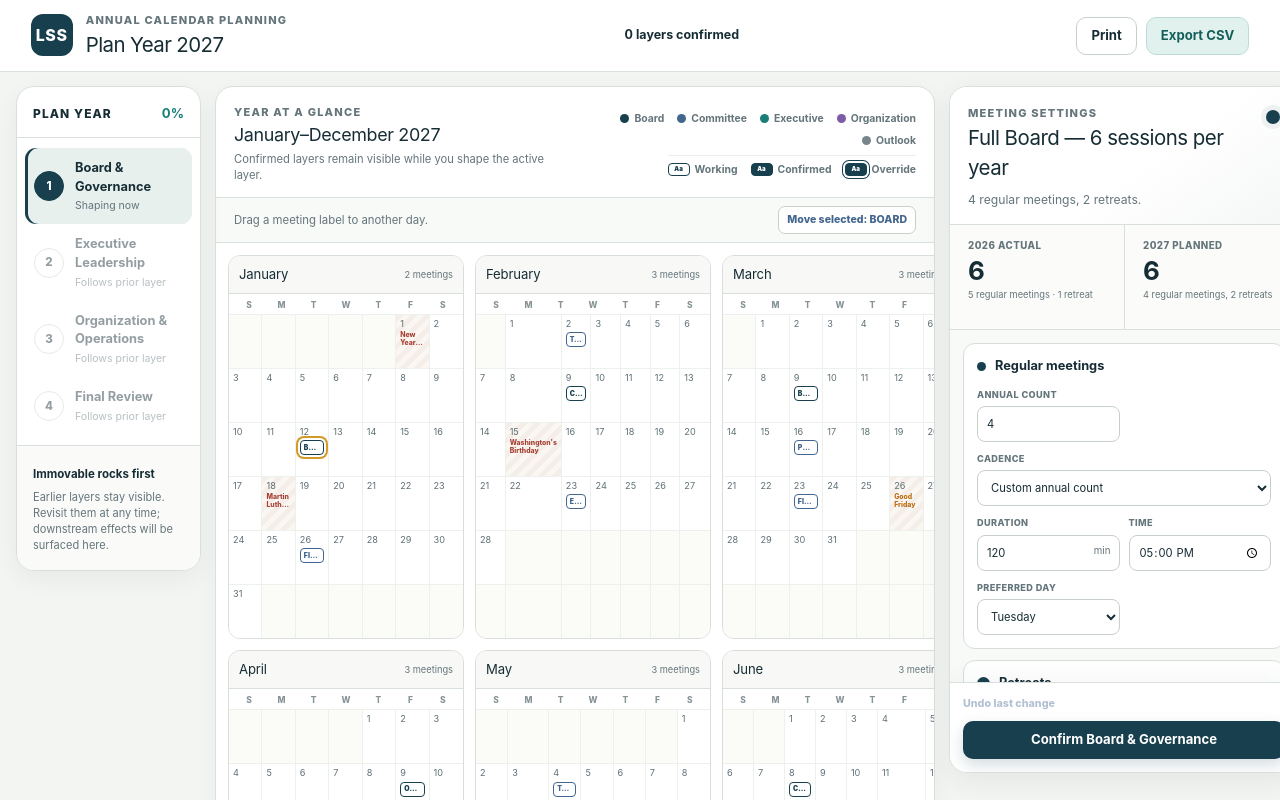
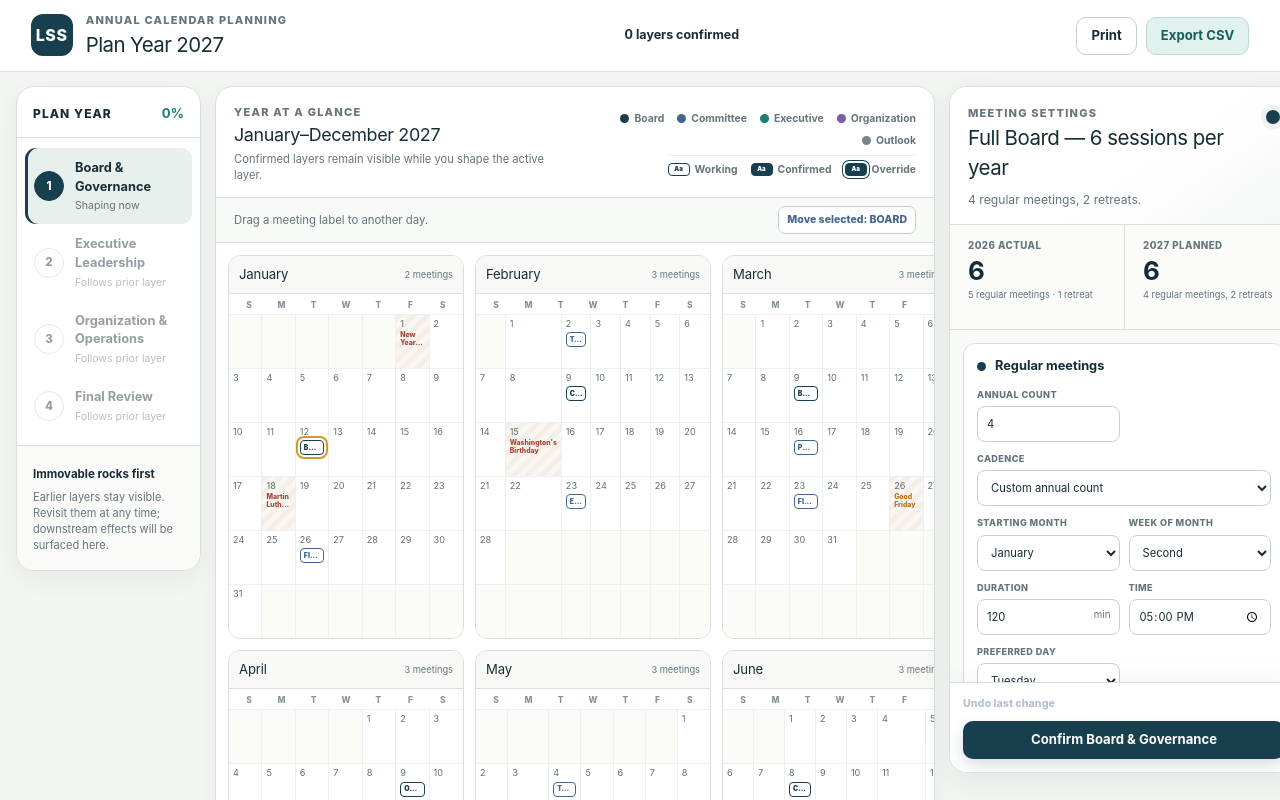
Before and after one commit to navira5/lss-executive-scheduling, a Next.js app: page / in a window 1280 px wide. Shown: the top 800 px of the page. Built offline with nearby package versions, Linux system fonts and the light colour scheme.

Commit message:
feat: expose complete recurrence pattern

```diff
--- a/app/CalendarPlanner.tsx
+++ b/app/CalendarPlanner.tsx
@@ -360,7 +360,7 @@ export function CalendarPlanner() {
             commitState(next);
             setCalendarMoveNotice({ valid: true, message: "Shared attendees updated for this meeting group." });
           }}
-          onScheduleChange={(templateId, patch: { cadencePreset?: CadencePreset; annualCount?: number }) => {
+          onScheduleChange={(templateId, patch: { cadencePreset?: CadencePreset; annualCount?: number; startMonth?: number; ordinal?: number }) => {
             commitState(updateTemplateSchedule(state, templateId, patch));
             setCalendarMoveNotice({ valid: true, message: "Calendar regenerated from the updated cadence." });
           }}
--- a/app/components/PlanningCockpit.tsx
+++ b/app/components/PlanningCockpit.tsx
@@ -27,6 +27,17 @@ const WEEKDAYS = [
   "Thursday",
   "Friday",
   "Saturday",
+];
+const MONTHS = [
+  "January", "February", "March", "April", "May", "June",
+  "July", "August", "September", "October", "November", "December",
+];
+const ORDINALS = [
+  { value: 1, label: "First" },
+  { value: 2, label: "Second" },
+  { value: 3, label: "Third" },
+  { value: 4, label: "Fourth" },
+  { value: -1, label: "Last" },
 ];
 
 const CADENCE_OPTIONS: Array<{ value: CadencePreset; label: string; count?: number }> = [
@@ -127,7 +138,12 @@ interface PlanningCockpitProps {
   onSharedAttendeesChange: (templateIds: string[], attendees: string[]) => void;
   onScheduleChange: (
     templateId: string,
-    patch: { cadencePreset?: CadencePreset; annualCount?: number },
+    patch: {
+      cadencePreset?: CadencePreset;
+      annualCount?: number;
+      startMonth?: number;
+      ordinal?: number;
+    },
   ) => void;
   onResolveMove: (choice: "rule" | "override") => void;
   onCancelMove: () => void;
@@ -272,6 +288,10 @@ export function PlanningCockpit({
           {variants.map(({ template, planned, rule }) => {
             const weekday = rule.weekday ?? defaultWeekday(template);
             const cadence = rule.cadencePreset ?? defaultCadence(template);
+            const templateMonths = "months" in template.generation ? template.generation.months : [];
+            const startMonth = rule.startMonth ?? templateMonths[0] ?? 1;
+            const ordinal = rule.ordinal ?? ("ordinal" in template.generation ? template.generation.ordinal : 2);
+            const monthBased = !["weekly", "biweekly"].includes(cadence);
             return (
               <article className="format-row" key={template.id}>
                 <header>
@@ -310,6 +330,22 @@ export function PlanningCockpit({
                       {CADENCE_OPTIONS.map((option) => <option value={option.value} key={option.value}>{option.label}</option>)}
                     </select>
                   </label>
+                  {monthBased && (
+                    <>
+                      <label>
+                        <span>Starting month</span>
+                        <select disabled={!editingAllowed} value={startMonth} onChange={(event) => onScheduleChange(template.id, { startMonth: Number(event.target.value) })}>
+                          {MONTHS.map((month, index) => <option value={index + 1} key={month}>{month}</option>)}
+                        </select>
+                      </label>
+                      <label>
+                        <span>Week of month</span>
+                        <select disabled={!editingAllowed} value={ordinal} onChange={(event) => onScheduleChange(template.id, { ordinal: Number(event.target.value) })}>
+                          {ORDINALS.map((item) => <option value={item.value} key={item.value}>{item.label}</option>)}
+                        </select>
+                      </label>
+                    </>
+                  )}
                   <label><span>Duration</span><div className="input-with-unit"><input disabled={!editingAllowed} type="number" min="15" step="15" value={rule.durationMinutes ?? template.durationMinutes} onChange={(event) => onRuleChange(template.id, { durationMinutes: Number(event.target.value) })} /><i>min</i></div></label>
                   <label><span>Time</span><input disabled={!editingAllowed} type="time" value={timeValue(rule.startTime ?? template.startTime)} onChange={(event) => onRuleChange(template.id, { startTime: event.target.value || null })} /></label>
                   <label>
--- a/lib/plan-year.ts
+++ b/lib/plan-year.ts
@@ -48,6 +48,8 @@ export interface WorkingMeetingRule {
   cadence?: string;
   cadencePreset?: CadencePreset;
   annualCount?: number;
+  startMonth?: number;
+  ordinal?: number;
   weekday?: number;
   owner?: string;
   startTime?: string | null;
@@ -504,11 +506,18 @@ const CADENCE_LABELS: Record<CadencePreset, string> = {
   custom: "Custom annual count",
 };
 
-function monthsForCount(count: number): number[] {
+function monthsForCount(count: number, startMonth: number): number[] {
   if (count <= 0) return [];
-  return Array.from({ length: Math.min(count, 12) }, (_, index) =>
-    Math.min(12, Math.floor((index * 12) / count) + 1),
-  );
+  return Array.from({ length: Math.min(count, 12) }, (_, index) => {
+    const offset = Math.floor((index * 12) / count);
+    return ((startMonth - 1 + offset) % 12) + 1;
+  }).sort((left, right) => left - right);
+}
+
+function intervalMonths(startMonth: number, interval: number, count: number): number[] {
+  return Array.from({ length: count }, (_, index) =>
+    ((startMonth - 1 + index * interval) % 12) + 1,
+  ).sort((left, right) => left - right);
 }
 
 function dateSequence(count: number, weekday: number, everyDays?: number): string[] {
@@ -533,12 +542,12 @@ function templateWeekday(template: MeetingTemplate, rule: WorkingMeetingRule): n
 }
 
 function scheduleGeneration(
-  template: MeetingTemplate,
   preset: CadencePreset,
   count: number,
   weekday: number,
+  startMonth: number,
+  ordinal: number,
 ): GenerationRule {
-  const ordinal = "ordinal" in template.generation ? template.generation.ordinal : 2;
   if (preset === "weekly") {
     return { type: "fixed_dates", dates: dateSequence(count, weekday, 7) };
   }
@@ -548,12 +557,12 @@ function scheduleGeneration(
   const months = preset === "monthly"
     ? Array.from({ length: 12 }, (_, index) => index + 1)
     : preset === "every_other_month"
-      ? [1, 3, 5, 7, 9, 11]
+      ? intervalMonths(startMonth, 2, 6)
       : preset === "quarterly"
-        ? [1, 4, 7, 10]
+        ? intervalMonths(startMonth, 3, 4)
         : preset === "semiannual"
-          ? [1, 7]
-          : monthsForCount(count);
+          ? intervalMonths(startMonth, 6, 2)
+          : monthsForCount(count, startMonth);
   if (count <= 12) {
     return { type: "nth_weekday", months: months.slice(0, count), ordinal, weekday };
   }
@@ -563,7 +572,12 @@ function scheduleGeneration(
 export function updateTemplateSchedule(
   state: PlanYearState,
   templateId: string,
-  patch: { cadencePreset?: CadencePreset; annualCount?: number },
+  patch: {
+    cadencePreset?: CadencePreset;
+    annualCount?: number;
+    startMonth?: number;
+    ordinal?: number;
+  },
 ): PlanYearState {
   const template = buildMeetingTemplates(state.plan.settings).find(
     (item) => item.id === templateId,
@@ -585,7 +599,21 @@ export function updateTemplateSchedule(
     ? "custom"
     : requestedPreset;
   const weekday = templateWeekday(template, currentRule);
-  const generation = scheduleGeneration(template, cadencePreset, annualCount, weekday);
+  const templateMonths = "months" in template.generation ? template.generation.months : [];
+  const startMonth = Math.max(
+    1,
+    Math.min(12, patch.startMonth ?? currentRule.startMonth ?? templateMonths[0] ?? 1),
+  );
+  const ordinal = patch.ordinal ?? currentRule.ordinal ?? (
+    "ordinal" in template.generation ? template.generation.ordinal : 2
+  );
+  const generation = scheduleGeneration(
+    cadencePreset,
+    annualCount,
+    weekday,
+    startMonth,
+    ordinal,
+  );
   const generated = generateEventsForTemplate({
     ...template,
     generation,
@@ -612,6 +640,8 @@ export function updateTemplateSchedule(
         cadencePreset,
         annualCount: generated.length,
         cadence: CADENCE_LABELS[cadencePreset],
+        startMonth,
+        ordinal,
       },
     },
     eventOverrides: Object.fromEntries(
```
Also changed, not shown: 2 other files (tests, documents, lock files or other folders).
